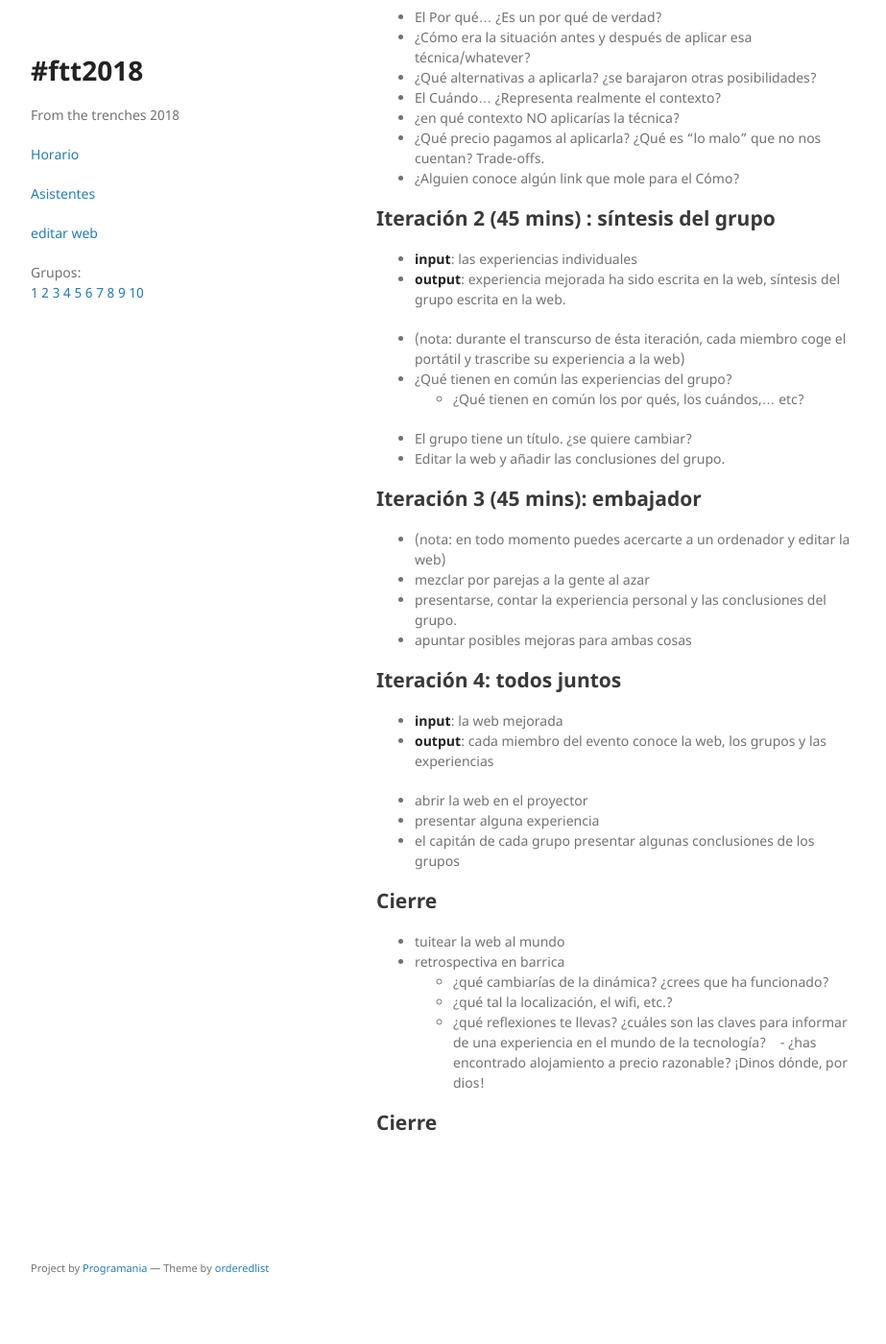
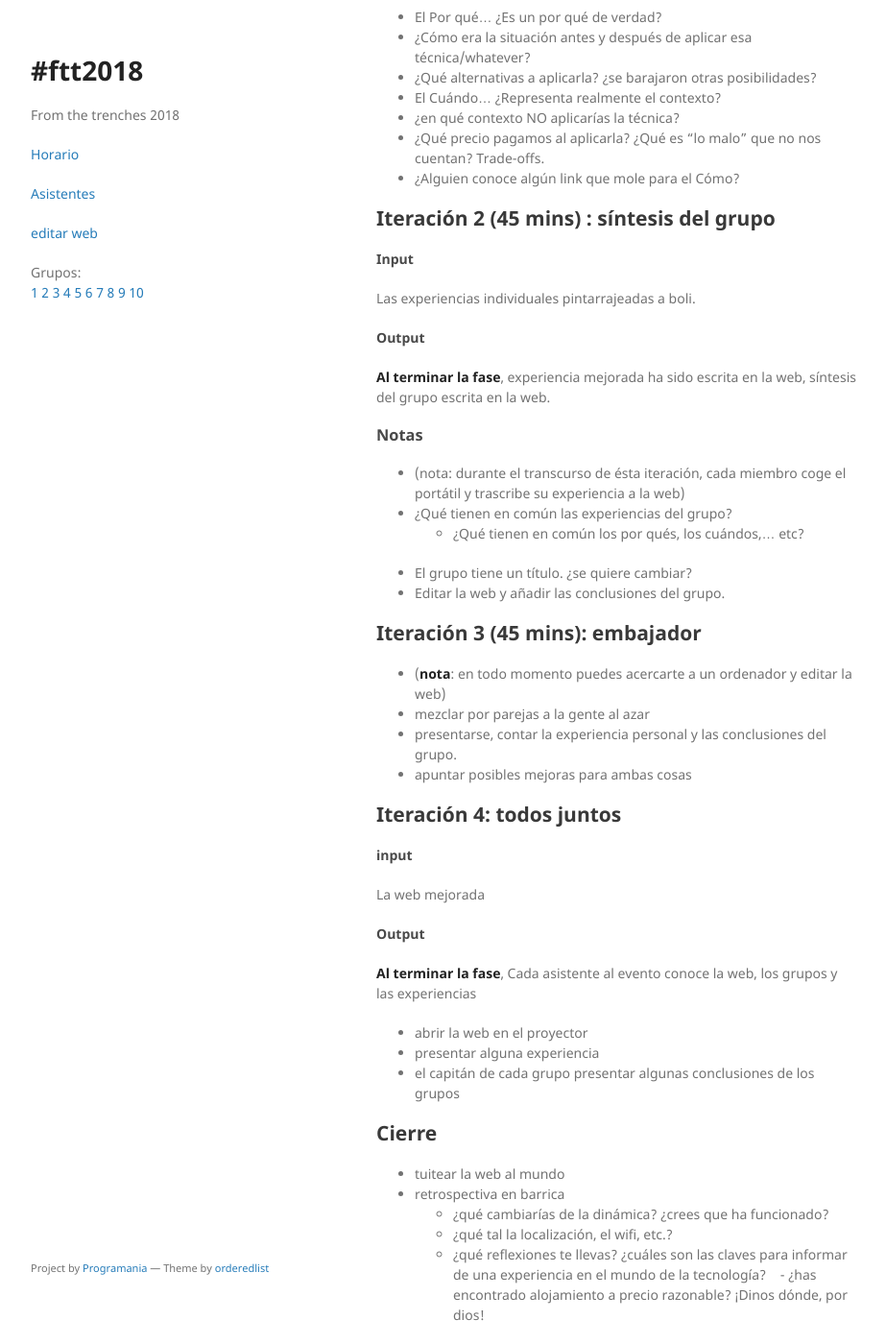
Before and after one commit to xala3pa/ftt2018, a Jekyll site: the page built from horario.md, in a window 1280 px wide and 1400 px high, scrolled down 930 px. Shown: the whole window at 96% size, without its empty margins (178-1101 px from the left). Built offline with Jekyll 4.4.1, drawn with Linux system fonts in a browser that asks for light colours; our own code applies the rules of GitHub Pages for plain Markdown files.

Commit message:
Update horario.md

```diff
--- a/horario.md
+++ b/horario.md
@@ -35,9 +35,13 @@ Cada miembro tiene en papel su experiencia (enviada previamente via Google Forms
 - ¿Alguien conoce algún link que mole para el Cómo?
 
 ## Iteración 2 (45 mins) : síntesis del grupo
-- **input**: las experiencias individuales
-- **output**: experiencia mejorada ha sido escrita en la web, síntesis del grupo escrita en la web.
+#### Input
+Las experiencias individuales pintarrajeadas a boli.
 
+#### Output
+**Al terminar la fase**, experiencia mejorada ha sido escrita en la web, síntesis del grupo escrita en la web.
+
+### Notas
 - (nota: durante el transcurso de ésta iteración, cada miembro coge el portátil y trascribe su experiencia a la web)
 - ¿Qué tienen en común las experiencias del grupo?
     - ¿Qué tienen en común los por qués, los cuándos,... etc?
@@ -46,14 +50,17 @@ Cada miembro tiene en papel su experiencia (enviada previamente via Google Forms
 
 ## Iteración 3 (45 mins): embajador
 
-- (nota: en todo momento puedes acercarte a un ordenador y editar la web)
+- (**nota**: en todo momento puedes acercarte a un ordenador y editar la web)
 - mezclar por parejas a la gente al azar
 - presentarse, contar la experiencia personal y las conclusiones del grupo.
 - apuntar posibles mejoras para ambas cosas
 
 ## Iteración 4: todos juntos
-- **input**: la web mejorada
-- **output**: cada miembro del evento conoce la web, los grupos y las experiencias
+#### input
+La web mejorada
+
+#### Output
+**Al terminar la fase**, Cada asistente al evento conoce la web, los grupos y las experiencias
 
 - abrir la web en el proyector
 - presentar alguna experiencia
@@ -66,5 +73,3 @@ Cada miembro tiene en papel su experiencia (enviada previamente via Google Forms
     - ¿qué tal la localización, el wifi, etc.?
     - ¿qué reflexiones te llevas? ¿cuáles son las claves para informar de una experiencia en el mundo de la tecnología?
     - ¿has encontrado alojamiento a precio razonable? ¡Dinos dónde, por dios!
-
-## Cierre
```
